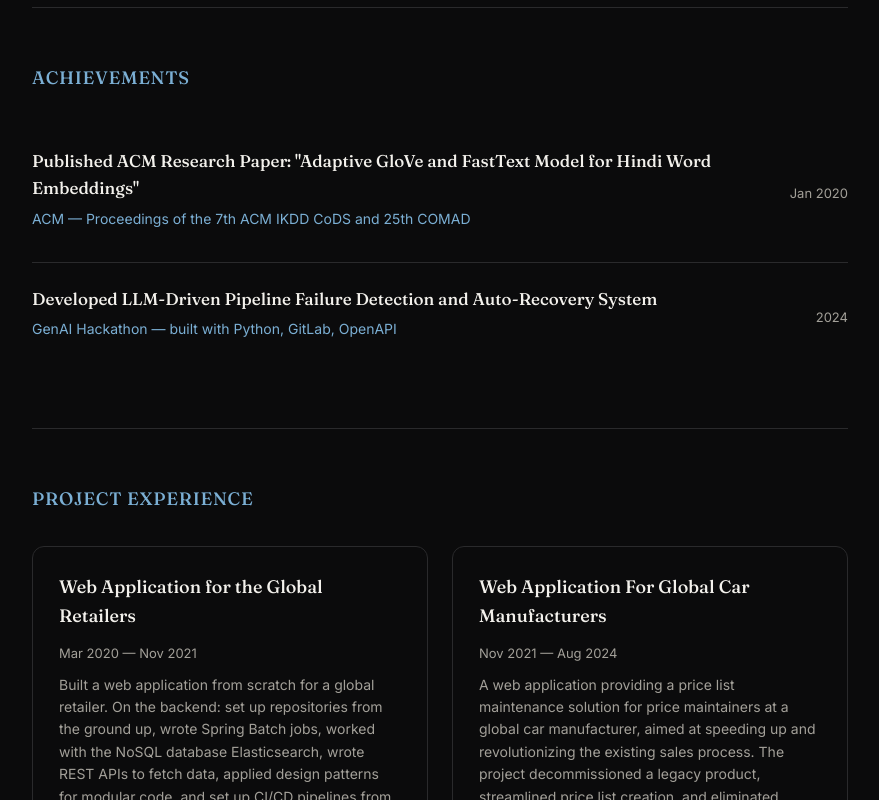
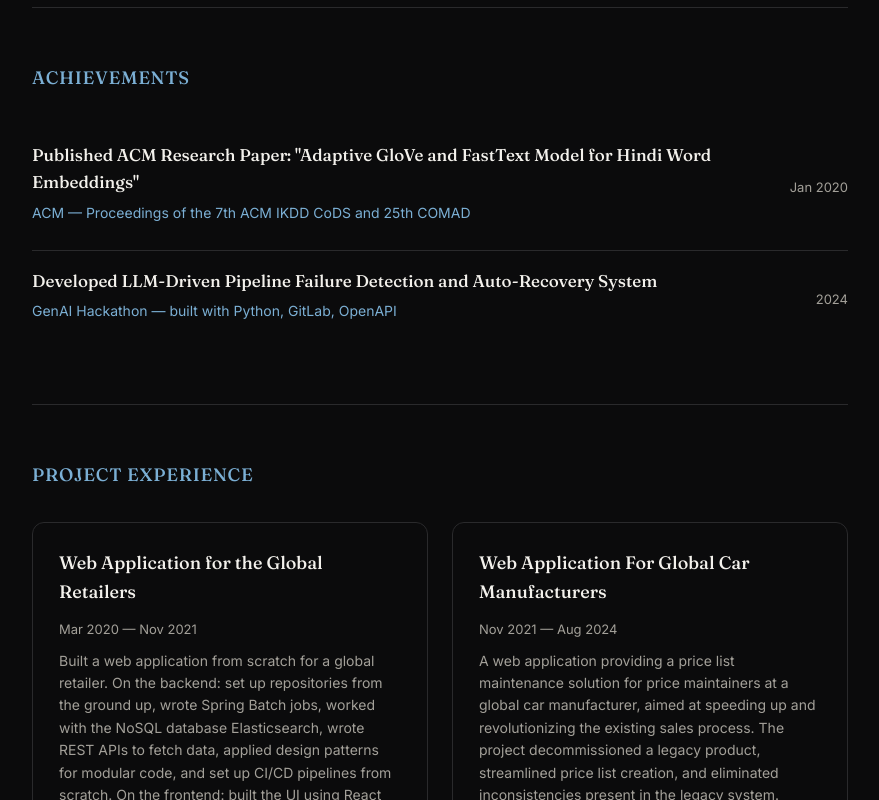
Before and after one commit to VijayAshokGaikwad/my-own-website, a React (Vite) app: page / in a window 1280 px wide. Shown: the part 2740-3540 px from the top of the page, without its empty margins (200-1079 px from the left). Built offline with nearby package versions, Linux system fonts and the light colour scheme.

Commit message:
Udpate spacing

```diff
--- a/src/App.css
+++ b/src/App.css
@@ -391,7 +391,7 @@ main {
   align-items: center;
   justify-content: space-between;
   gap: 16px;
-  padding: 22px 0;
+  padding: 16px 0;
   border-bottom: 1px solid var(--line);
 }
 
```
